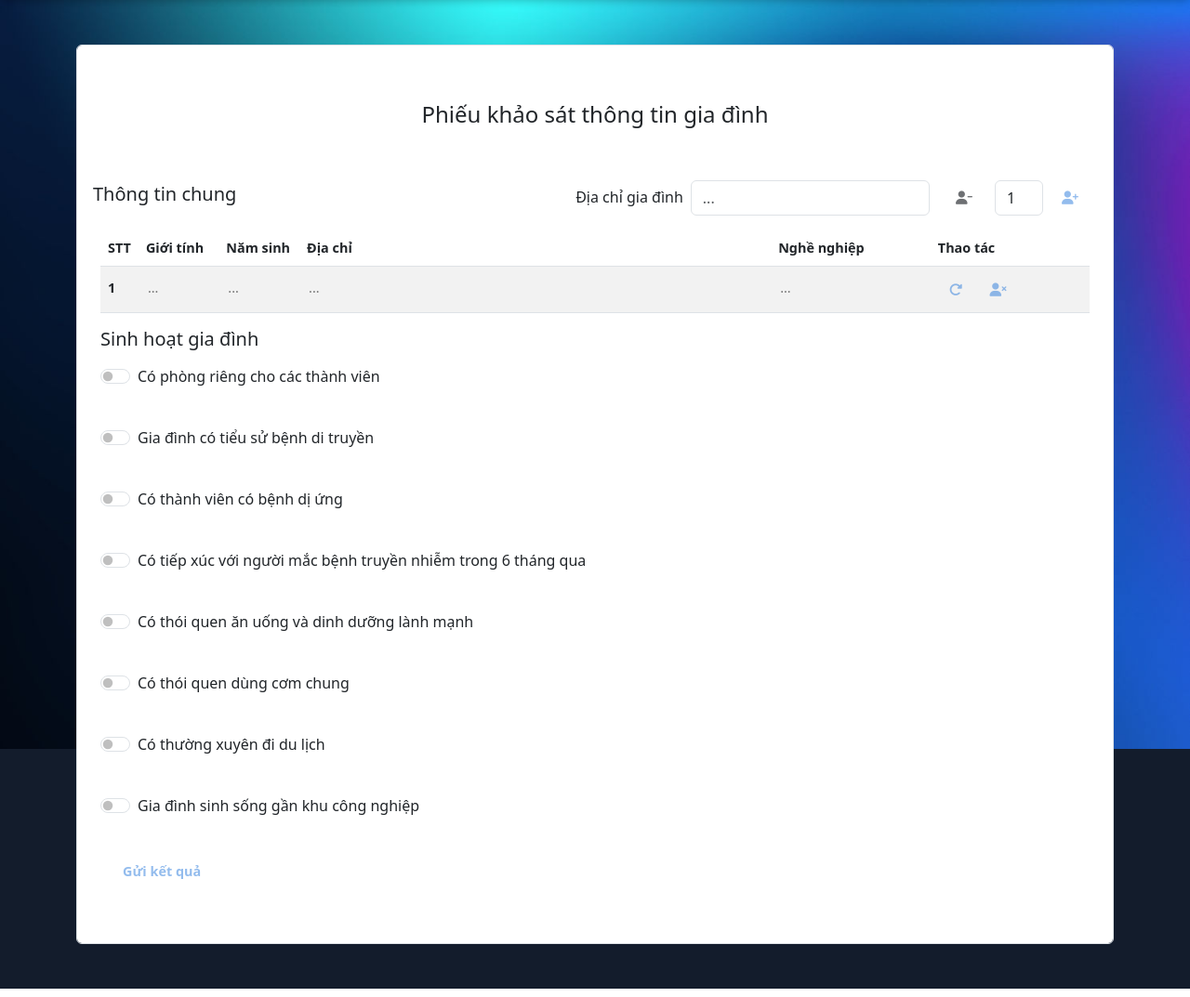
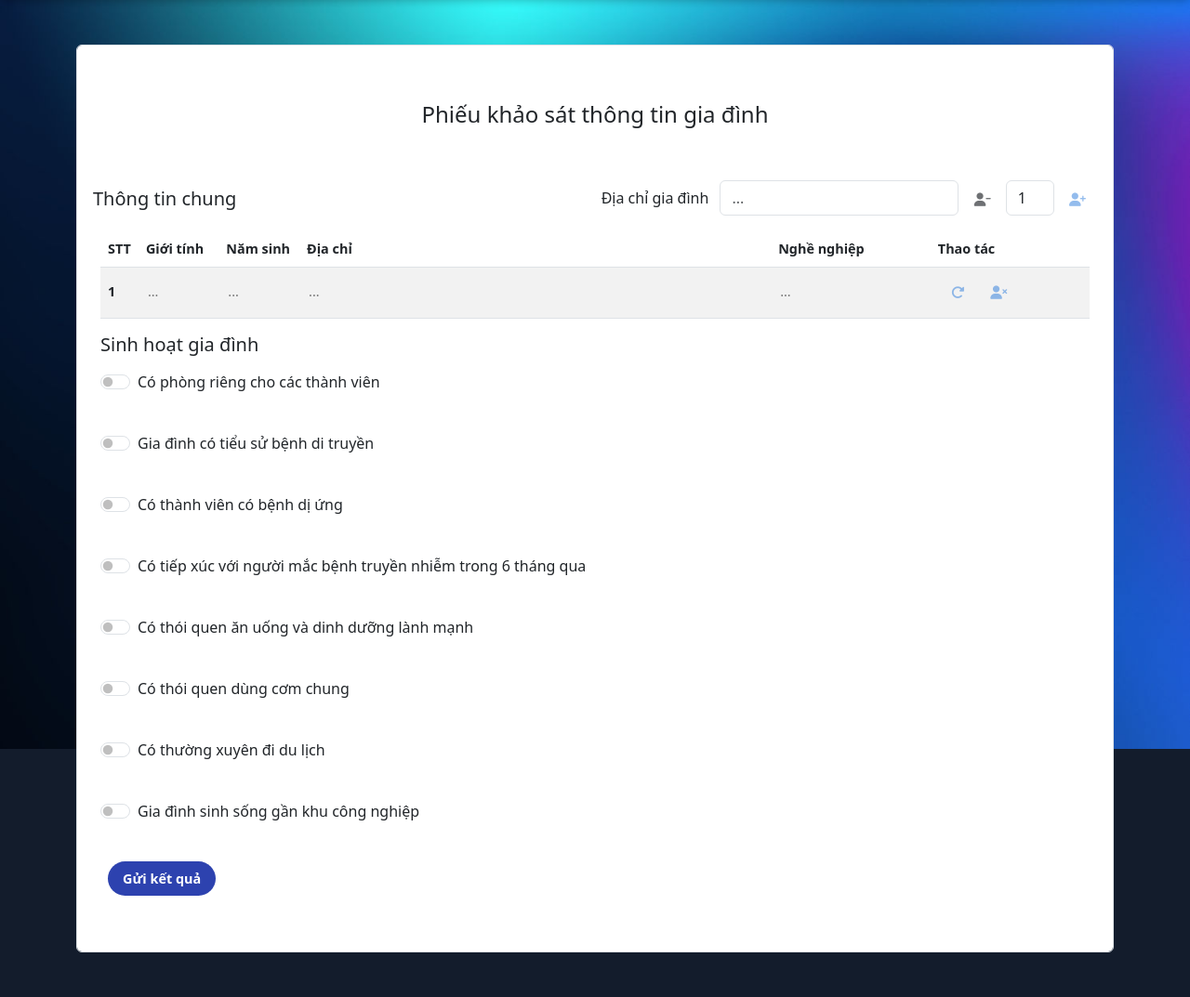
Before and after one commit to steveNguyen1206/public-health-v1, a Flask app: page /survey in a window 1280 px wide. Shown: the part 95-1168 px from the top of the page at 93% size. Run offline with Flask 3, Linux system fonts and the light colour scheme; some libraries are stand-ins or nearby versions.

Commit message:
add select, fix web view

```diff
--- a/static/reponsive.css
+++ b/static/reponsive.css
@@ -25,15 +25,23 @@
     .addr-form {
         width: 100% !important;
     }
+
+    .person-btn {
+        padding: 4px 4px !important;
+    }
+
+    .btn {
+        width: 100% !important;
+        margin-top: 8px !important;
+        margin-bottom: 8px !important;
+    }
 }
 
 /* tablet and mobile */
 @media (max-width: 63.9375em) {
         .btn {
-            margin: 0 !important;
-            width: 100% !important;
-            margin-bottom: 8px  !important;
-            margin-top: 10px !important;
+            height: 48px;
+            font-size: 16px;
         }
 
 }
--- a/static/survey.css
+++ b/static/survey.css
@@ -21,45 +21,71 @@ h5 {
 .form-container {
     padding: 60px 25px;
     margin: 0 auto;
+    /* text-align: center; */
 }
 
 
+
 .btn {
+    margin: 0 12px;
     color: var(--primary-color-light);
-    margin: 0 12px;
     font-size: .9rem;
     font-weight: 600;
     text-align: center;
     border: none;
+    appearance: none;
+    -webkit-appearance: none;
+    text-decoration: none;
+    padding: 8px 16px;
 }
 
-.mybtn-primary {
+.mybtn{
+    border-radius: 12px;
     border-radius: 24px;
     display: inline-block;
     border: none;
+    min-width: 100px;
+
 }
 
-.mybtn-primary:hover {
+.--primary {
+    margin: 0 8px;
+    color: #fff;
+    background-color: #2d42af;
+}
+
+.--cancled {
+    color: #fff;
+    background-color: #cfd0da;
+}
+
+.btn.--cancled:hover {
+    color:#6b6b70;
+    border: 1px solid;
+    border-color: #6b6b70;
+    /* background-color: #cfd0da; */
+
+}
+
+.btn:hover {
+    color: var(--primary-color);
+}
+
+.btn.--primary:hover {
     border: 1px solid;
     border-color: var(--primary-color);
 }
 
-.mybtn-primary:disabled {
+.mybtn:disabled {
     color: var(--text-light);
     border: none;
 }
 
-.icon-btn {
-
-}
 
 .form-label {
     color: var(--text-light);
 }
 
-.btn:hover {
-    color: var(--primary-color);
-}
 
 .form-check {
     height: 50px;
@@ -98,7 +124,8 @@ h5 {
 
 /* header */
 .header-infor-container {
-    justify-content: space-between;
+    /* text-align: center; */
+    justify-content: space-between !important;
     padding: 16px 0;
 }
 
@@ -106,12 +133,14 @@ h5 {
     line-height: 2.3em;
     text-align: center;
     margin-right: 8px;
-
+    display: inline-block;
 }
 
 .header-title {
     display: inline-block;
-    margin-right: 8px;
+    height: 2.3;
+    line-height: 2.3;
+    text-align: center;
 }
 
 .header-title h5 {
@@ -132,10 +161,11 @@ h5 {
 }
 
 .header-addr-wrapper, .header-hhsize-wrapper {
-    display: flex;
+    /* display: flex; */
 }
 
 .header-form {
+    display: inline-block;
     max-width: 100%;
 }
 
@@ -149,9 +179,11 @@ h5 {
 }
 
 .size-btn {
-    max-width: 70px;
+    margin: 0 4px !important;
+    display: inline=block;
+    max-width: 70px !important;
+    padding: 8px 8px !important;
 }
-
 
 
 
@@ -159,9 +191,13 @@ h5 {
 /* person */
 
 .person-btn {
-    width: 20px;
+    width: 26px;
     text-align: center;
-    margin: 0;
+    margin: 0 4px;
+}
+.person-btn i {
+    /* align-self: center; */
+    transform: translateX(-40%);
 }
 
 .person-wrapper {
@@ -172,13 +208,6 @@ h5 {
     max-width: 100px;
 }
 
-.person-btn-col {
-    display: flex;
-    max-width: 120px;
-    flex-direction: column;
-    align-items: center;
-}
-
 /* pop up */
 
 .model-addr-wrapper {
@@ -186,7 +215,7 @@ h5 {
 }
 
 .select-addr-wrapper {
-    /* position: relative; */
+    position: relative;
 }
 
 .option-list {
@@ -194,9 +223,6 @@ h5 {
     min-width: 250px;
     overflow-y: scroll;
     position: absolute;
-    /* top: 70px; */
-     /* left: 8px;
-    right: 8px;  */
     z-index: 200;
     background-color: #f6f6f6;
     border: 1px solid #ddd;
@@ -236,14 +262,17 @@ h5 {
     max-width: calc(100% - 32px);
     width: 100%;
     position: relative;
+    overflow-y: hidden;
     /* transform: translateY(-50%); */
     animation: ModelFadin ease .3s;
-    /* overflow-y: hidden; */
-    /* padding: 10px 0 20px 0; */
+    padding: 10px 0 20px 0;
     border-radius: 14px;
+    /* text-align: center; */
+    justify-content: center;
 }
 
 .mdoel-scroll-container {
+    max-height: 480px;
     padding: 60px 35px 45px 35px;
     overflow-y: auto;
 }
--- a/static/survey.js
+++ b/static/survey.js
@@ -296,6 +296,7 @@ function prepareAddr(province_input, district_input, wards_input,
 
     province_input.addEventListener("keyup", filterFunction.bind(this.event, input=province_input, datalist=province_options))
     district_input.addEventListener("keyup", filterFunction.bind(this.event, input=district_input, datalist=district_options))
+    wards_input.addEventListener("keyup", filterFunction.bind(this.event, input=wards_input, datalist=wards_options))
 
 }
 
@@ -628,6 +629,15 @@ $(document).ready(function() {
         else
             $('#model-ok').attr('disabled', '')
         })
+
+    $('.model-person-wrapper input').keyup(()=>{
+        console.log('test')
+        const empty_input = $('.model-person-wrapper input').filter(function() { return this.value == ""; }).length
+        if(empty_input == 0)
+            $('#model-ok').removeAttr('disabled')
+        else
+            $('#model-ok').attr('disabled', '')
+        })
 });
 
 
--- a/templates/form.html
+++ b/templates/form.html
@@ -8,7 +8,7 @@
 
           <div  class="header-infor-container mrow">
 
-            <div class="header-wrapper header-title">
+            <div class="header-title">
               <h5>Thông tin chung</h5>
             </div>
 
@@ -26,8 +26,8 @@
                     <button class="btn size-btn" id="minus-person">
                       <i class="fa-solid fa-user-minus"></i>
                     </button>
-                    <input type="number" class="form-control size-form" name="household-size" id="household-size" value="1"  min="1">
-                    <button class="mcol btn size-btn" id="add-person">
+                    <input type="number" class="form-control header-form size-form" name="household-size" id="household-size" value="1"  min="1">
+                    <button class="btn size-btn" id="add-person">
                       <i class="fa-solid fa-user-plus"></i>
                     </button>
                   </div>
@@ -66,7 +66,7 @@
               <button id="person-edit_1" class="btn person-btn model-btn" person="1" model="person">
                 <i class="fa-solid fa-rotate-right"></i>
               </button>
-              <button id="person-remove_1" class="btn person-btn ms-3" person="1">
+              <button id="person-remove_1" class="btn person-btn" person="1">
                 <i class="fa-solid fa-user-xmark"></i>
               </button>
             </td>
@@ -165,9 +165,7 @@
 
       </div>
 
-      <div class="col-auto">
-        <button type="submit" class="btn mybtn-primary">Gửi kết quả</button>
-      </div>
+      <button type="submit" class="btn mybtn --primary">Gửi kết quả</button>
 
     </form>
 
@@ -230,7 +228,8 @@
                               $("#birth-year-input").datepicker({
                                   format: "yyyy",
                                   viewMode: "years",
-                                  minViewMode: "years"
+                                  minViewMode: "years",
+                                  autoclose: true
                               });
 
                               $("#birth-year-input").change(()=>{
@@ -254,9 +253,9 @@
                 </div>
               </div>
 
-              <div id="p-addr-wrapper" class="mrow">
+              <div id="p-addr-wrapper" class="mrow model-addr-wrapper">
 
-                <div class="mcol mcol-3 s-col-full">
+                <div class="mcol mcol-3 s-col-full select-addr-wrapper">
                   <label class="form-label">Tỉnh/ Thành phố</label>
                   <input type="text" list="person-provinces-list" class="form-select" id="person-provinces" name="p-province" autocomplete="off"/>
                   <div id="person-provinces-list" class="option-list display-none">
@@ -264,7 +263,7 @@
                   </div>
                 </div>
 
-                <div class="mcol mcol-3 s-col-full">
+                <div class="mcol mcol-3 s-col-full select-addr-wrapper">
                   <label class="form-label">Quận/ Huyện</label>
                   <input type="text" list="person-districts-list" class="form-select" id="person-districts" name="p-district" autocomplete="off"/>
                   <div id="person-districts-list" class="option-list display-none">
@@ -272,7 +271,7 @@
                   </div>
                 </div>
 
-                <div class="mcol mcol-3 s-col-full">
+                <div class="mcol mcol-3 s-col-full select-addr-wrapper">
                   <label class="form-label">Xã/ Phường/ Thị trấn</label>
                   <input type="text" list="person-wardses-list" class="form-select" id="person-wardses" name="p-wards" autocomplete="off"/>
                   <div id="person-wardses-list" class="option-list display-none">
@@ -297,8 +296,8 @@
 
             </div>
             <div class="button-wrapper">
-              <button id="model-cancel" class="btn model-close">Hủy</button>
-              <button type="submit" id="model-ok" class="btn model-close" disabled>OK</button>
+              <button id="model-cancel" class="btn mybtn --cancled model-close">Hủy</button>
+              <button type="submit" id="model-ok" class="btn mybtn --primary model-close" disabled>OK</button>
             </div>
 
           </div>
```
